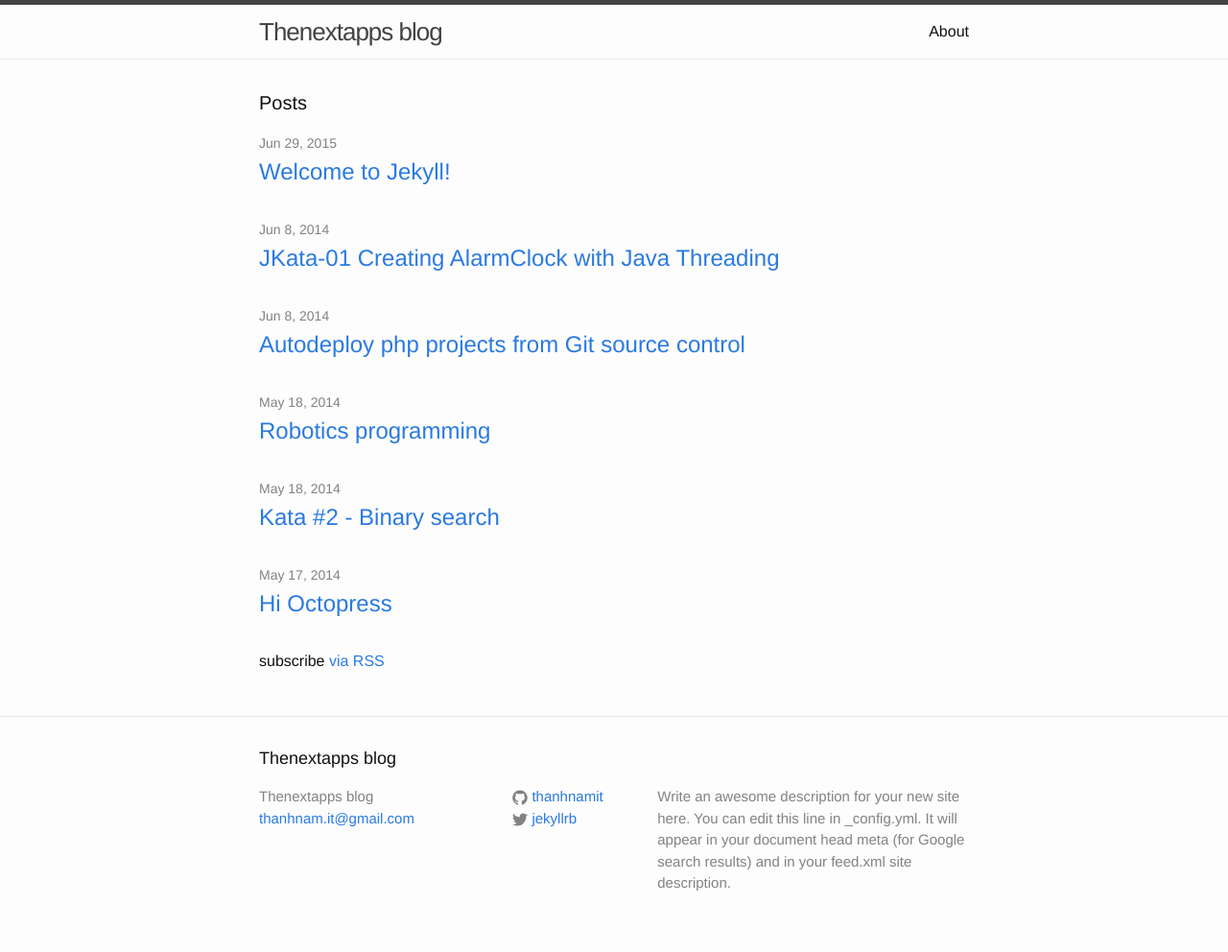
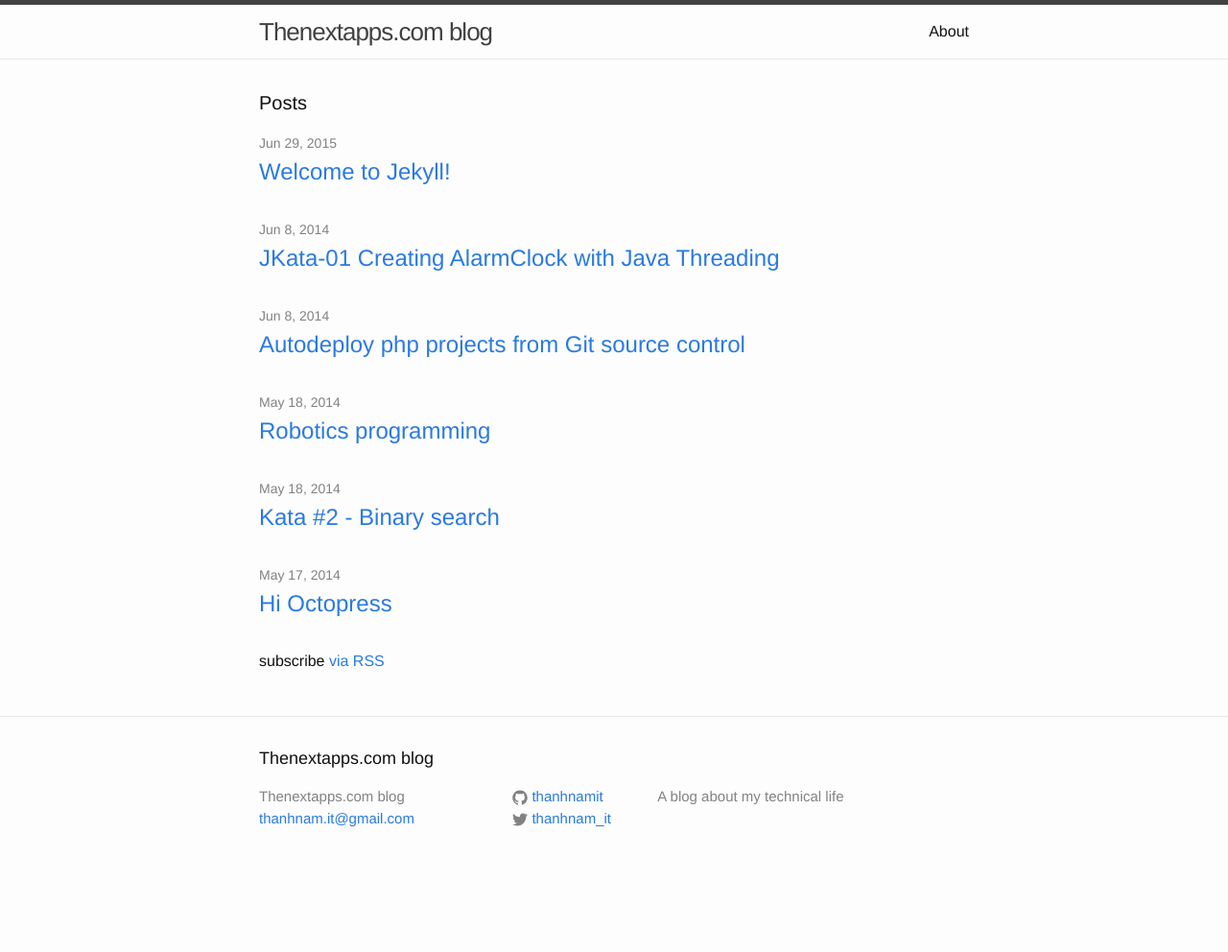
Before and after one commit to thanhnamit/thanhnamit.github.io, a Jekyll site: the page built from index.html, in a window 1280 px wide. Shown: the whole page at 96% size. Built offline with Jekyll 4.4.1, drawn with Linux system fonts in a browser that asks for light colours; after the commit the page ends 924 px from its top, so only the background shows below that.

Commit message:
update blog intro

```diff
--- a/_config.yml
+++ b/_config.yml
@@ -1,13 +1,11 @@
 # Site settings
-title: Thenextapps blog
+title: Thenextapps.com blog
 email: thanhnam.it@gmail.com
 description: > # this means to ignore newlines until "baseurl:"
-  Write an awesome description for your new site here. You can edit this
-  line in _config.yml. It will appear in your document head meta (for
-  Google search results) and in your feed.xml site description.
+  A blog about my technical life
 baseurl: "" # the subpath of your site, e.g. /blog/
 url: "http://thenextapps.com" # the base hostname & protocol for your site
-twitter_username: jekyllrb
+twitter_username: thanhnam_it
 github_username:  thanhnamit
 
 # Build settings
```
